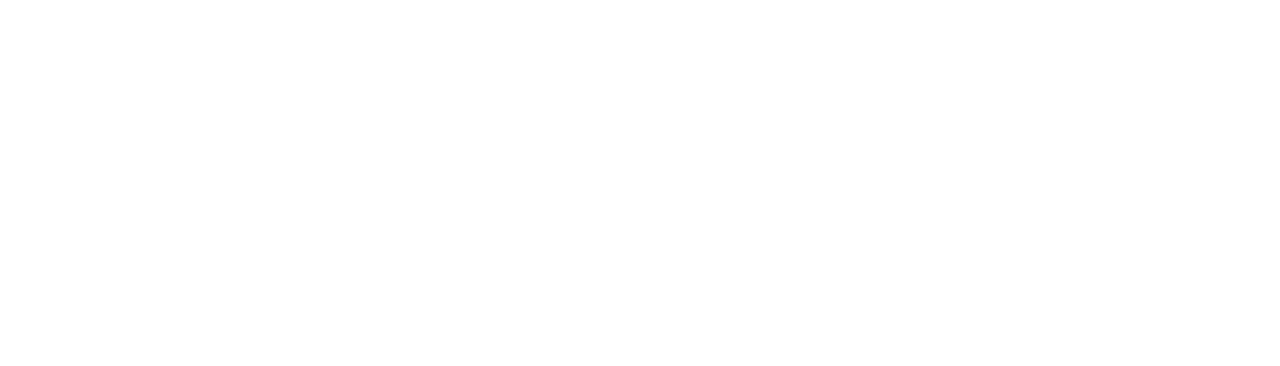
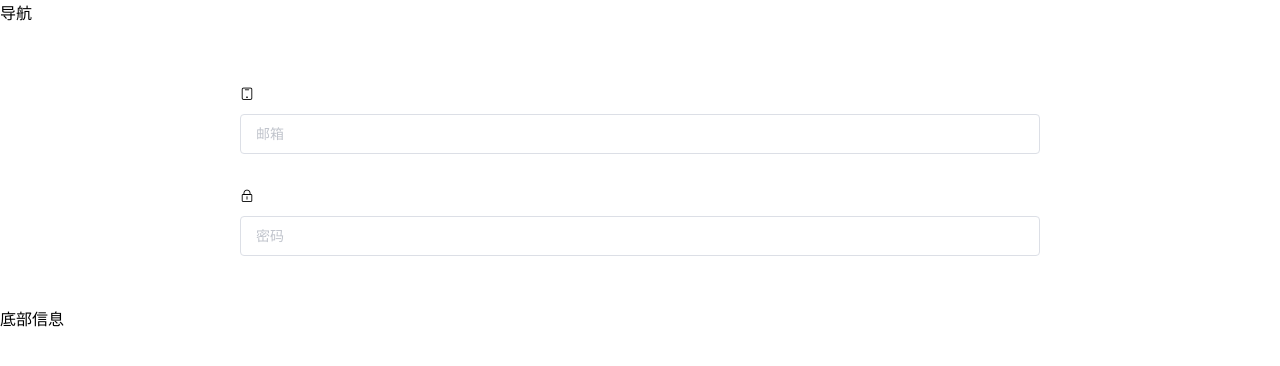
Before and after one commit to zxlzl/prac-item, a Nuxt app in the folder front/: page /login in a window 1280 px wide. Before the commit this address had no page. Shown: the top 366 px of the page. Built offline with nearby package versions, Linux system fonts and the light colour scheme.

Commit message:
验证码

```diff
--- /dev/null
+++ b/front/layouts/login.vue
@@ -0,0 +1,17 @@
+<template>
+  <div>
+    <div>导航</div>
+    <nuxt></nuxt>
+    <div>底部信息</div>
+  </div>
+</template>
+
+<script>
+  export default {
+
+  }
+</script>
+
+<style lang="stylus">
+
+</style>
--- /dev/null
+++ b/front/pages/login.vue
@@ -0,0 +1,37 @@
+<template>
+  <div>
+    <el-form class="login-form" :rules="rules">
+      <el-form-item props="email">
+        <span>
+          <i class="el-icon-mobile"></i>
+        </span>
+        <el-input placeholder="邮箱"></el-input>
+      </el-form-item>
+
+      <el-form-item props="passwd">
+        <span>
+          <i class="el-icon-lock"></i>
+        </span>
+        <el-input placeholder="密码"></el-input>
+      </el-form-item>
+    </el-form>
+  </div>
+</template>
+
+<script>
+export default {
+  layout: "login",
+  data() {
+    return {
+      rules: []
+    }
+  },
+};
+</script>
+
+<style lang="stylus">
+.login-form {
+  width: 800px;
+  margin: 50px auto;
+}
+</style>
```
Also changed, not shown: front/package.json (+6 -3 lines), 2 other files (tests, documents, lock files or other folders).
